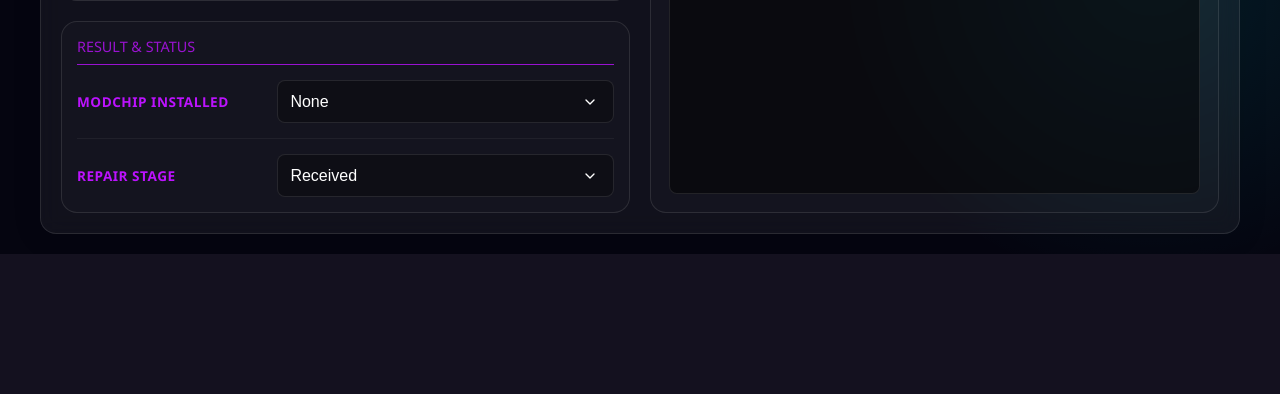
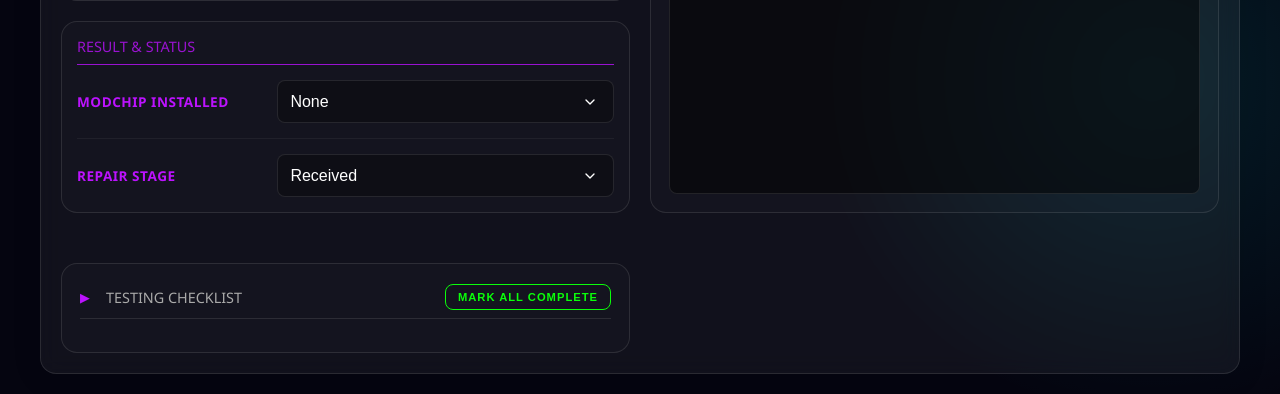
Before and after one commit to Creased/Switch-Repair-Tracker, a Flask app: page /unit/1 in a window 1280 px wide. Shown: the part 1182-1576 px from the top of the page. Before the commit the page ends 1436 px from the top, so only its background shows below. Run offline with Flask 3, Linux system fonts and the light colour scheme; data that the repository does not hold is empty.

Commit message:
Add checklist for testing Switch

```diff
--- a/app.py
+++ b/app.py
@@ -302,6 +302,48 @@ def diagnose_boot():
 
     return jsonify(result)
 
+@app.route('/api/unit/<barcode>/checklist', methods=['GET', 'POST'])
+def checklist_api(barcode):
+    """API endpoint for testing checklist state management"""
+    import json
+    db = get_db()
+
+    if request.method == 'GET':
+        # Retrieve checklist state
+        unit = db.execute('SELECT testing_checklist FROM units WHERE barcode = ?', (barcode,)).fetchone()
+
+        if not unit:
+            return jsonify({'error': 'Unit not found'}), 404
+
+        checklist = {}
+        if unit['testing_checklist']:
+            try:
+                checklist = json.loads(unit['testing_checklist'])
+            except json.JSONDecodeError:
+                checklist = {}
+
+        return jsonify({'checklist': checklist})
+
+    elif request.method == 'POST':
+        # Update checklist state
+        data = request.get_json()
+        checklist = data.get('checklist', {})
+
+        # Verify unit exists
+        unit = db.execute('SELECT id FROM units WHERE barcode = ?', (barcode,)).fetchone()
+        if not unit:
+            return jsonify({'error': 'Unit not found'}), 404
+
+        # Save checklist as JSON
+        db.execute(
+            'UPDATE units SET testing_checklist = ?, updated_at = CURRENT_TIMESTAMP WHERE barcode = ?',
+            (json.dumps(checklist), barcode)
+        )
+        db.commit()
+
+        return jsonify({'success': True, 'checklist': checklist})
+
+
 if __name__ == '__main__':
     if not os.path.exists(DATABASE):
         print("Initializing database...")
--- a/static/style.css
+++ b/static/style.css
@@ -1192,3 +1192,87 @@ tr {
     font-size: 0.9rem;
     line-height: 1.5;
 }
+
+/* Testing Checklist Styles */
+.checklist-grid {
+    display: grid;
+    grid-template-columns: repeat(auto-fill, minmax(220px, 1fr));
+    gap: 10px;
+    margin-top: 15px;
+}
+
+.checklist-item {
+    display: flex;
+    align-items: center;
+    gap: 10px;
+    padding: 10px 14px;
+    background: rgba(0, 0, 0, 0.3);
+    border: 1px solid var(--border-dim);
+    border-radius: 4px;
+    cursor: pointer;
+    transition: all 0.2s ease;
+    user-select: none;
+}
+
+.checklist-item:hover {
+    background: rgba(0, 0, 0, 0.5);
+    border-color: var(--accent-purple);
+}
+
+.checklist-item.completed {
+    background: rgba(76, 175, 80, 0.15);
+    border-color: var(--accent-green);
+}
+
+.checklist-item.completed:hover {
+    background: rgba(76, 175, 80, 0.25);
+}
+
+.checklist-checkbox {
+    width: 20px;
+    height: 20px;
+    border: 2px solid var(--border-dim);
+    border-radius: 3px;
+    display: flex;
+    align-items: center;
+    justify-content: center;
+    flex-shrink: 0;
+    transition: all 0.2s ease;
+}
+
+.checklist-item.completed .checklist-checkbox {
+    background: var(--accent-green);
+    border-color: var(--accent-green);
+}
+
+.checklist-checkbox::after {
+    content: '✓';
+    color: white;
+    font-weight: bold;
+    font-size: 14px;
+    display: none;
+}
+
+.checklist-item.completed .checklist-checkbox::after {
+    display: block;
+}
+
+.checklist-item span {
+    font-size: 0.9rem;
+    color: var(--text-primary);
+    line-height: 1.3;
+}
+
+/* Collapsible Testing Checklist Section */
+#testing-checklist-section {
+    margin-top: 30px;
+    padding-top: 20px;
+}
+
+#checklist-toggle-icon {
+    font-size: 0.8rem;
+    color: var(--accent-purple);
+    transition: transform 0.2s ease;
+    display: inline-block;
+    width: 16px;
+}
--- a/static/unit.js
+++ b/static/unit.js
@@ -532,4 +532,293 @@ document.addEventListener('DOMContentLoaded', () => {
             }
         }
     }
+
+    // Testing Checklist Management
+    const checklistItems = [
+        { key: 'power_on', label: 'Powers On', category: 'hardware' },
+        { key: 'display', label: 'Display (No Dead Pixels)', category: 'hardware' },
+        { key: 'touchscreen', label: 'Touchscreen Responsive', category: 'hardware' },
+        { key: 'buttons', label: 'All Buttons Functional', category: 'hardware' },
+        { key: 'analog_sticks', label: 'Analog Sticks (No Drift)', category: 'hardware' },
+        { key: 'triggers', label: 'Triggers (L/R, ZL/ZR)', category: 'hardware' },
+        { key: 'speakers', label: 'Speakers/Audio Output', category: 'hardware' },
+        { key: 'headphone_jack', label: 'Headphone Jack', category: 'hardware' },
+        { key: 'charging', label: 'Charging (USB-C)', category: 'hardware' },
+        { key: 'battery', label: 'Battery Holds Charge', category: 'hardware' },
+        { key: 'docking', label: 'Docking Functionality', category: 'hardware' },
+        { key: 'joycon_rails', label: 'Joy-Con Rails/Connectors', category: 'hardware' },
+        { key: 'kickstand', label: 'Kickstand', category: 'hardware' },
+        { key: 'boots_to_menu', label: 'Boots to Home Menu', category: 'software' },
+        { key: 'eshop', label: 'eShop Access', category: 'software' },
+        { key: 'wifi', label: 'Wi-Fi Connectivity', category: 'software' },
+        { key: 'game_card', label: 'Game Card Slot', category: 'software' },
+        { key: 'sd_card', label: 'SD Card Slot', category: 'software' },
+        { key: 'bluetooth', label: 'Bluetooth Pairing', category: 'advanced' },
+        { key: 'airplane_mode', label: 'Airplane Mode Toggle', category: 'advanced' },
+        { key: 'sleep_wake', label: 'Sleep/Wake Function', category: 'advanced' },
+        { key: 'fan_operation', label: 'Fan Operation (No Noise)', category: 'advanced' }
+    ];
+
+    async function loadChecklist() {
+        // Extract barcode from URL path (e.g., /unit/XKJ12345)
+        const pathParts = window.location.pathname.split('/');
+        const barcode = pathParts[pathParts.length - 1];
+
+        if (!barcode || barcode === 'unit') return;
+
+        const serial = barcode;
+
+        try {
+            const response = await fetch(`/api/unit/${serial}/checklist`);
+            const data = await response.json();
+            renderChecklist(data.checklist || {});
+        } catch (error) {
+            console.error('Failed to load checklist:', error);
+            renderChecklist({});
+        }
+    }
+
+    function renderChecklist(state) {
+        const container = document.getElementById('checklist-container');
+        if (!container) return;
+
+        container.innerHTML = checklistItems.map(item => `
+            <div class="checklist-item ${state[item.key] ? 'completed' : ''}"
+                 data-key="${item.key}"
+                 onclick="toggleChecklistItem('${item.key}')">
+                <div class="checklist-checkbox"></div>
+                <span>${item.label}</span>
+            </div>
+        `).join('');
+
+        // Update button state after rendering
+        updateChecklistButton();
+
+        // Auto-expand if checklist has any completed items
+        const completedItems = Object.values(state).filter(Boolean).length;
+        if (completedItems > 0) {
+            const container = document.getElementById('checklist-container');
+            const icon = document.getElementById('checklist-toggle-icon');
+            if (container && icon) {
+                container.style.display = 'grid';
+                icon.textContent = '▼';
+            }
+        }
+    }
+
+    // Update button state based on completion
+    function updateChecklistButton() {
+        const btn = document.getElementById('checklist-action-btn');
+        if (!btn) return;
+
+        const items = document.querySelectorAll('.checklist-item');
+        const completedItems = document.querySelectorAll('.checklist-item.completed');
+
+        if (items.length > 0 && items.length === completedItems.length) {
+            // All complete - show RESET button
+            btn.textContent = 'RESET';
+            btn.className = 'btn btn-sm btn-accent-red';
+            btn.onclick = resetChecklist;
+        } else {
+            // Not all complete - show MARK ALL COMPLETE button
+            btn.textContent = 'MARK ALL COMPLETE';
+            btn.className = 'btn btn-sm btn-accent-green';
+            btn.onclick = markAllTestsComplete;
+        }
+    }
+
+
+
+    async function saveChecklist() {
+        // Extract barcode from URL path
+        const pathParts = window.location.pathname.split('/');
+        const barcode = pathParts[pathParts.length - 1];
+
+        if (!barcode || barcode === 'unit') return;
+
+        const serial = barcode;
+        const items = document.querySelectorAll('.checklist-item');
+        const state = {};
+
+        items.forEach(item => {
+            const key = item.getAttribute('data-key');
+            state[key] = item.classList.contains('completed');
+        });
+
+        try {
+            await fetch(`/api/unit/${serial}/checklist`, {
+                method: 'POST',
+                headers: { 'Content-Type': 'application/json' },
+                body: JSON.stringify({ checklist: state })
+            });
+        } catch (error) {
+            console.error('Failed to save checklist:', error);
+        }
+    }
+
+    // Load checklist on page load
+    loadChecklist();
+
+    // Attach event listener to checklist action button to prevent fold toggle
+    const checklistActionBtn = document.getElementById('checklist-action-btn');
+    if (checklistActionBtn) {
+        checklistActionBtn.addEventListener('click', function (e) {
+            e.stopPropagation(); // Prevent parent div click from triggering
+            // The actual action (mark all complete or reset) will be called by updateChecklistButton
+        });
+    }
+
+    // Function to toggle checklist visibility based on unit type
+    function toggleChecklistVisibility() {
+        const typeSelect = document.querySelector('select[name="type"]');
+        const checklistSection = document.getElementById('testing-checklist-section');
+
+        if (typeSelect && checklistSection) {
+            if (typeSelect.value === 'Dock') {
+                checklistSection.style.display = 'none';
+            } else {
+                checklistSection.style.display = 'block';
+            }
+        }
+    }
+
+    // Initial check on page load
+    toggleChecklistVisibility();
+
+    // Attach event listener to type dropdown
+    let typeSelectDropdown = document.querySelector('select[name="type"]');
+    if (typeSelectDropdown) {
+        typeSelectDropdown.addEventListener('change', toggleChecklistVisibility);
+    }
 });
+
+// Global function to update button state based on completion
+function updateChecklistButton() {
+    const btn = document.getElementById('checklist-action-btn');
+    if (!btn) return;
+
+    const items = document.querySelectorAll('.checklist-item');
+    const completedItems = document.querySelectorAll('.checklist-item.completed');
+
+    if (items.length > 0 && items.length === completedItems.length) {
+        // All complete - show RESET button
+        btn.textContent = 'RESET';
+        btn.className = 'btn btn-sm btn-accent-red';
+        btn.onclick = resetChecklist;
+    } else {
+        // Not all complete - show MARK ALL COMPLETE button
+        btn.textContent = 'MARK ALL COMPLETE';
+        btn.className = 'btn btn-sm btn-accent-green';
+        btn.onclick = markAllTestsComplete;
+    }
+}
+
+// Global function for toggling checklist items (must be outside DOMContentLoaded for onclick)
+async function toggleChecklistItem(itemKey) {
+    const item = document.querySelector(`.checklist-item[data-key="${itemKey}"]`);
+    if (!item) return;
+
+    item.classList.toggle('completed');
+
+    // Save checklist state
+    const pathParts = window.location.pathname.split('/');
+    const barcode = pathParts[pathParts.length - 1];
+
+    if (!barcode || barcode === 'unit') return;
+
+    const items = document.querySelectorAll('.checklist-item');
+    const state = {};
+
+    items.forEach(item => {
+        const key = item.getAttribute('data-key');
+        state[key] = item.classList.contains('completed');
+    });
+
+    try {
+        await fetch(`/api/unit/${barcode}/checklist`, {
+            method: 'POST',
+            headers: { 'Content-Type': 'application/json' },
+            body: JSON.stringify({ checklist: state })
+        });
+    } catch (error) {
+        console.error('Failed to save checklist:', error);
+    }
+
+    // Update button state after toggle
+    updateChecklistButton();
+}
+
+// Global function for "Mark All Complete" button
+function markAllTestsComplete() {
+    document.querySelectorAll('.checklist-item').forEach(item => {
+        item.classList.add('completed');
+    });
+
+    // Manual save call
+    const pathParts = window.location.pathname.split('/');
+    const barcode = pathParts[pathParts.length - 1];
+
+    if (barcode && barcode !== 'unit') {
+        const serial = barcode;
+        const items = document.querySelectorAll('.checklist-item');
+        const state = {};
+
+        items.forEach(item => {
+            const key = item.getAttribute('data-key');
+            state[key] = true; // All completed
+        });
+
+        fetch(`/api/unit/${serial}/checklist`, {
+            method: 'POST',
+            headers: { 'Content-Type': 'application/json' },
+            body: JSON.stringify({ checklist: state })
+        }).catch(error => console.error('Failed to save checklist:', error));
+    }
+
+    // Update button state
+    updateChecklistButton();
+}
+
+// Global function for "Reset" button
+function resetChecklist() {
+    document.querySelectorAll('.checklist-item').forEach(item => {
+        item.classList.remove('completed');
+    });
+
+    // Manual save call
+    const pathParts = window.location.pathname.split('/');
+    const barcode = pathParts[pathParts.length - 1];
+
+    if (barcode && barcode !== 'unit') {
+        const items = document.querySelectorAll('.checklist-item');
+        const state = {};
+
+        items.forEach(item => {
+            const key = item.getAttribute('data-key');
+            state[key] = false; // All unchecked
+        });
+
+        fetch(`/api/unit/${barcode}/checklist`, {
+            method: 'POST',
+            headers: { 'Content-Type': 'application/json' },
+            body: JSON.stringify({ checklist: state })
+        }).catch(error => console.error('Failed to save checklist:', error));
+    }
+
+    // Update button state
+    updateChecklistButton();
+}
+
+// Global function to toggle checklist section collapse/expand
+function toggleChecklistSection() {
+    const container = document.getElementById('checklist-container');
+    const icon = document.getElementById('checklist-toggle-icon');
+
+    if (container.style.display === 'none') {
+        container.style.display = 'grid';
+        icon.textContent = '▼';
+    } else {
+        container.style.display = 'none';
+        icon.textContent = '▶';
+    }
+}
--- a/templates/unit.html
+++ b/templates/unit.html
@@ -92,6 +92,7 @@
 
 
                 </div>
+
 
                 <!-- Diagnostic Suite -->
                 <!-- USB-C Pin Check -->
@@ -271,6 +272,23 @@
                         placeholder="Detailed history of repairs, parts replaced, and findings...">{{ unit.notes if unit else '' }}</textarea>
                 </div>
             </div>
+
+            <!-- Testing Checklist (Collapsible) -->
+            <div class="diagnosis-section" id="testing-checklist-section">
+                <div class="diagnosis-section-title" style="cursor: pointer;" onclick="toggleChecklistSection()">
+                    <div style="display: flex; align-items: center; gap: 10px;">
+                        <span id="checklist-toggle-icon">▶</span>
+                        <span>TESTING CHECKLIST</span>
+                    </div>
+                    <button type="button" id="checklist-action-btn" class="btn btn-sm btn-accent-green">
+                        MARK ALL COMPLETE
+                    </button>
+                </div>
+
+                <div class="checklist-grid" id="checklist-container" style="display: none;">
+                    <!-- Checklist items will be dynamically rendered here -->
+                </div>
+            </div>
         </div>
     </form>
 </div>
```
